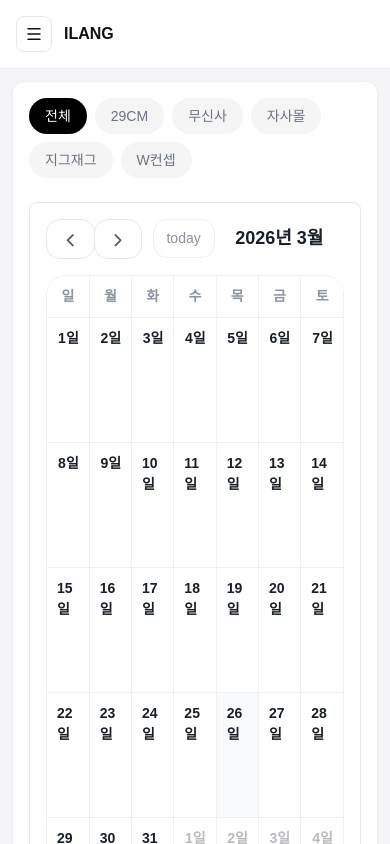
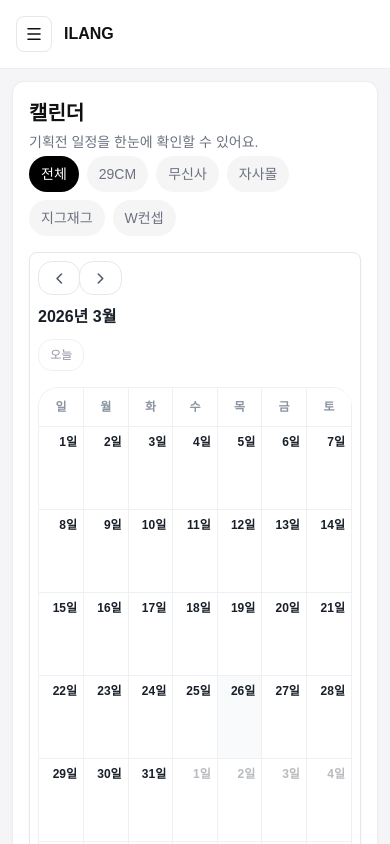
Before and after one commit to eunji000403-ship-it/yang, a Next.js app: page /calendar in a window 390 px wide. Shown: the top 844 px of the page. Built offline with nearby package versions, Linux system fonts and the light colour scheme; no server answers; the database is empty.

Commit message:
update mobile calendar ui

```diff
--- a/app/(protected)/calendar/page.tsx
+++ b/app/(protected)/calendar/page.tsx
@@ -120,19 +120,27 @@ export default function CalendarPage() {
   }, [items, selectedPlatform])
 
   if (loading) {
-    return <div className="p-8 text-sm text-[#8b95a1]">캘린더 불러오는 중...</div>
+    return <div className="p-4 text-sm text-[#8b95a1] md:p-8">캘린더 불러오는 중...</div>
   }
 
   return (
     <>
-      <div className="space-y-6">
-        <div className="flex flex-col gap-4 md:flex-row md:items-end md:justify-between">
+      <div className="space-y-4 md:space-y-6">
+        <div className="mb-1 md:mb-2">
+          <h1 className="text-[20px] font-bold text-[#111111] md:text-[22px]">
+            캘린더
+          </h1>
+          <p className="mt-1 text-sm text-[#6b7280]">
+            기획전 일정을 한눈에 확인할 수 있어요.
+          </p>
+        </div>
+
         <div className="flex flex-wrap gap-2">
           {['전체', '29CM', '무신사', '자사몰', '지그재그', 'W컨셉'].map((item) => (
             <button
               key={item}
               onClick={() => setSelectedPlatform(item)}
-                className={`rounded-full px-4 py-2 text-sm transition ${
+              className={`rounded-full px-3 py-2 text-sm transition md:px-4 ${
                 selectedPlatform === item
                   ? 'bg-black text-white'
                   : 'bg-[#f5f5f5] text-[#6b7280]'
@@ -142,9 +150,8 @@ export default function CalendarPage() {
             </button>
           ))}
         </div>
-        </div>
 
-        <div className="rounded-lg border border-[#e5e7eb] bg-white p-4 shadow-[0_1px_3px_rgba(0,0,0,0.04)]">
+        <div className="rounded-lg border border-[#e5e7eb] bg-white p-2 shadow-[0_1px_3px_rgba(0,0,0,0.04)] md:p-4">
           <FullCalendar
             plugins={[dayGridPlugin, interactionPlugin]}
             initialView="dayGridMonth"
@@ -152,11 +159,14 @@ export default function CalendarPage() {
             locale="ko"
             editable={false}
             selectable={false}
-            dayMaxEventRows={3}
+            dayMaxEventRows={2}
             headerToolbar={{
-              left: 'prev,next today',
+              left: 'prev,next',
               center: 'title',
-              right: '',
+              right: 'today',
+            }}
+            buttonText={{
+              today: '오늘',
             }}
             events={filteredEvents}
             eventClick={(info) => {
@@ -183,10 +193,10 @@ export default function CalendarPage() {
             onClick={() => setSelectedItem(null)}
           />
 
-          <aside className="fixed right-0 top-0 z-50 flex h-screen w-full max-w-[420px] flex-col border-l border-[#e5e7eb] bg-white shadow-2xl">
-            <div className="flex items-center justify-between border-b border-[#f0f1f3] px-6 py-5">
+          <aside className="fixed right-0 top-0 z-50 flex h-screen w-full max-w-full flex-col border-l border-[#e5e7eb] bg-white shadow-2xl md:max-w-[420px]">
+            <div className="flex items-center justify-between border-b border-[#f0f1f3] px-4 py-4 md:px-6 md:py-5">
               <div>
-                <p className="text-xs font-medium uppercase tracking-[0.14em] text-[#9ca3af]">
+                <p className="text-[11px] font-medium uppercase tracking-[0.14em] text-[#9ca3af]">
                   Exhibition Detail
                 </p>
                 <h2 className="mt-1 text-lg font-bold text-[#111111]">
@@ -202,20 +212,20 @@ export default function CalendarPage() {
               </button>
             </div>
 
-            <div className="flex-1 overflow-y-auto px-6 py-6">
-              <div className="rounded-lg border border-[#eceef1] bg-white p-5">
+            <div className="flex-1 overflow-y-auto px-4 py-4 md:px-6 md:py-6">
+              <div className="rounded-lg border border-[#eceef1] bg-white p-4 md:p-5">
                 <div className="flex items-start justify-between gap-3">
-                  <div>
+                  <div className="min-w-0">
                     <p className="text-sm font-medium text-[#9ca3af]">
                       {selectedItem.platform}
                     </p>
-                    <h3 className="mt-2 text-2xl font-bold tracking-tight text-[#111111]">
+                    <h3 className="mt-2 break-words text-xl font-bold tracking-tight text-[#111111] md:text-2xl">
                       {selectedItem.title}
                     </h3>
                   </div>
 
                   <span
-                    className={`rounded-md px-2.5 py-1 text-xs font-medium ${statusBadgeClass(
+                    className={`shrink-0 rounded-md px-2.5 py-1 text-xs font-medium ${statusBadgeClass(
                       selectedItem.status
                     )}`}
                   >
@@ -223,7 +233,7 @@ export default function CalendarPage() {
                   </span>
                 </div>
 
-                <div className="mt-6 grid gap-3">
+                <div className="mt-5 grid gap-3">
                   <div className="rounded-lg bg-[#fafafa] p-4">
                     <p className="text-xs font-medium text-[#9ca3af]">기간</p>
                     <p className="mt-2 text-sm font-semibold text-[#111111]">
@@ -261,7 +271,7 @@ export default function CalendarPage() {
 
                   <div className="rounded-lg bg-[#fafafa] p-4">
                     <p className="text-xs font-medium text-[#9ca3af]">메모</p>
-                    <p className="mt-2 whitespace-pre-wrap text-sm leading-6 text-[#4b5563]">
+                    <p className="mt-2 whitespace-pre-wrap break-words text-sm leading-6 text-[#4b5563]">
                       {selectedItem.memo || '등록된 메모가 없습니다.'}
                     </p>
                   </div>
@@ -269,7 +279,7 @@ export default function CalendarPage() {
               </div>
             </div>
 
-            <div className="border-t border-[#f0f1f3] px-6 py-5">
+            <div className="border-t border-[#f0f1f3] px-4 py-4 md:px-6 md:py-5">
               <Link
                 href={`/exhibitions/${selectedItem.id}`}
                 className="block w-full rounded-lg bg-black px-4 py-3 text-center text-sm font-medium text-white hover:bg-[#1f2937]"
--- a/app/globals.css
+++ b/app/globals.css
@@ -390,3 +390,52 @@ body {
   color: #3b82f6 !important;
   font-weight: 600;
 }
+
+@media (max-width: 768px) {
+  .fc .fc-toolbar {
+    flex-direction: column;
+    align-items: flex-start !important;
+    gap: 10px;
+  }
+
+  .fc .fc-toolbar-title {
+    font-size: 1rem !important;
+  }
+
+  .fc .fc-button {
+    padding: 0.4rem 0.7rem !important;
+    font-size: 0.75rem !important;
+  }
+
+  .fc .fc-daygrid-day-frame {
+    min-height: 82px;
+  }
+
+  .fc .fc-col-header-cell-cushion {
+    font-size: 0.75rem;
+  }
+
+  .fc .fc-daygrid-day-number {
+    padding: 6px !important;
+    font-size: 0.75rem;
+  }
+
+  .fc .fc-daygrid-event {
+    margin: 2px 3px !important;
+  }
+
+  .highlight-event-card {
+    min-height: 20px;
+    padding: 2px 6px;
+    font-size: 10px;
+    border-radius: 5px;
+  }
+
+  .highlight-event-title {
+    display: -webkit-box;
+    overflow: hidden;
+    -webkit-line-clamp: 2;
+    -webkit-box-orient: vertical;
+    word-break: break-word;
+  }
+}
```
Lines whose indentation alone changed are shown as unchanged.
